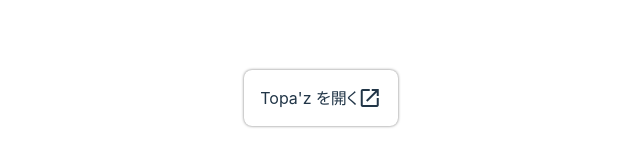
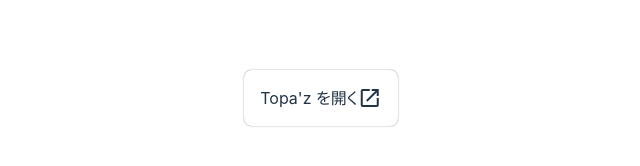
Before and after one commit to hirokiwa/topaz-search, a website built with Vite: page index.html in a window 1280 px wide. Shown: the part 430-596 px from the top of the page, 319-959 px from the left. Built offline with nearby package versions, Linux system fonts and the light colour scheme.

Commit message:
Lighten shadow for link button

```diff
--- a/src/style.css
+++ b/src/style.css
@@ -66,7 +66,7 @@
   column-gap: 0.5em;
   text-decoration: none;
   color:inherit;
-  box-shadow: 0px 0px 3px #787878;
+  box-shadow: 0px 0px 1.5px #787878;
   border-radius: 0.5em;
   margin: 4em 0;
 }
```
